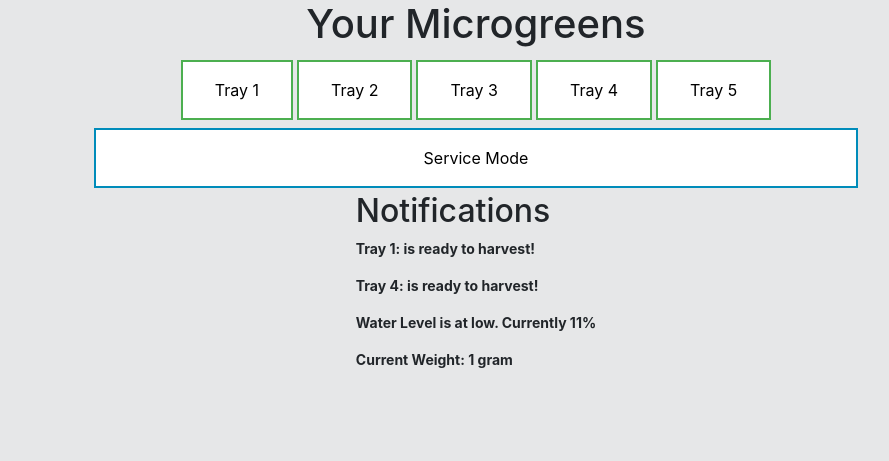
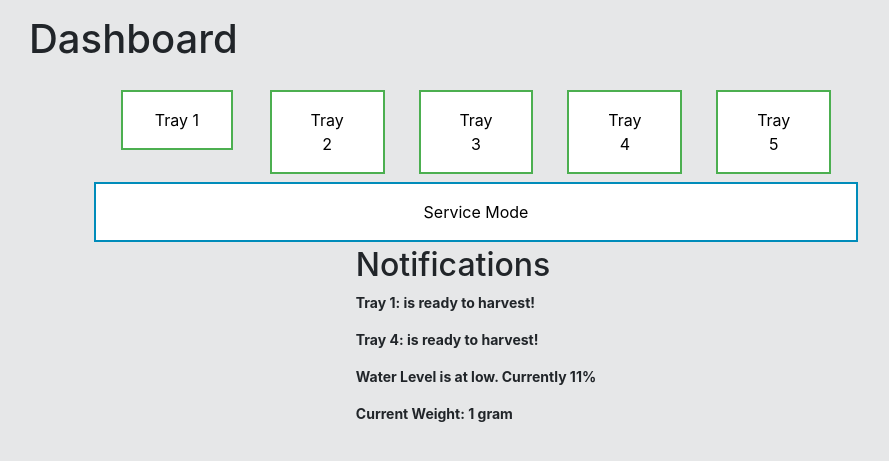
Before and after one commit to Dkenner1/Atomgreens, a Flask app: page / in a window 1280 px wide. Shown: the top 461 px of the page, without its empty margins (164-1053 px from the left). Run offline with Flask 2, Linux system fonts and the light colour scheme; some libraries are stand-ins or nearby versions.

Commit message:
Formatting/reformatting UI

```diff
--- a/MicrogreensUI/routes/main.py
+++ b/MicrogreensUI/routes/main.py
@@ -24,5 +24,9 @@ def data(trayid):
     #water_data = tray_data.find({'tray': int(trayid), 'sensor': 'water level'}, {'_id': 0})
     return render_template('tray.html')
 
+@main.route('/service', methods=['GET', 'POST'])
+def service():
+    return render_template('service.html')
+
 # eli was here
 # Daniel replies back!
--- a/MicrogreensUI/static/css/style.css
+++ b/MicrogreensUI/static/css/style.css
@@ -55,3 +55,21 @@
     width: 600px;
     height: 10%;
 }
+
+.content-header {
+  padding: 15px 0.5rem;
+}
+
+.wrapper {
+    margin-right: auto;
+    margin-left:  auto;
+
+    max-width: 960px;
+
+    padding-right: 10px;
+    padding-left:  10px;
+}
+
+.tray-box {
+
+}
--- a/MicrogreensUI/templates/base.html
+++ b/MicrogreensUI/templates/base.html
@@ -12,8 +12,8 @@
 body {
   background-color: #e6e7e8;
   background-attachment: fixed;
-background-position: right top;
-background-size: cover;
+    background-position: right top;
+  background-size: cover;
 }
 </style>
 <div class="d-flex justify-content-center">
--- a/MicrogreensUI/templates/index.html
+++ b/MicrogreensUI/templates/index.html
@@ -1,25 +1,45 @@
 {% extends "base.html" %}
 {% block content %}
-	<div class="d-flex justify-content-center">
-		<h1>Your Microgreens</h1>
+	<div class="wrapper">
+		<!-- Page Header -->
+		<div class="content-header">
+			<div class="container-fluid">
+				<h1>Dashboard</h1>
+			</div>
+		</div>
+
+		 <!-- Main content -->
+		<section>
+			<div class="container-fluid">
+				<div class="d-flex justify-content-center">
+					<div class="row">
+						<div class="col">
+							<button class="button button1" onclick="document.location='trayinfo/1'">Tray 1</button>
+						</div>
+						<div class="col">
+							<button class="button button1" onclick="document.location='trayinfo/2'">Tray 2</button>
+						</div>
+						<div class="col">
+							<button class="button button1" onclick="document.location='trayinfo/3'">Tray 3</button>
+						</div>
+						<div class="col">
+							<button class="button button1" onclick="document.location='trayinfo/4'">Tray 4</button>
+						</div>
+						<div class="col">
+							<button class="button button1" onclick="document.location='trayinfo/5'">Tray 5</button>
+						</div>
+					</div>
+				</div>
+			</div>
+		</section>
 	</div>
+
+
 
 	<div class="row">
 		<div class="container-fluid">
 			<div class="d-flex justify-content-center">
-				<button class="button button1" onclick="document.location='trayinfo/1'">Tray 1</button>
-				<button class="button button1" onclick="document.location='trayinfo/2'">Tray 2</button>
-				<button class="button button1">Tray 3</button>
-				<button class="button button1">Tray 4</button>
-				<button class="button button1">Tray 5</button>
-		 	</div>
-		</div>
-	</div>
-
-	<div class="row">
-		<div class="container-fluid">
-			<div class="d-flex justify-content-center">
-				<button class="button button2">Service Mode</button>
+				<button class="button button2" onclick="document.location='service'">Service Mode</button>
 		 	</div>
 		</div>
 	</div>
@@ -38,6 +58,8 @@
 	   <p><b>Current Weight: {{status.weight}} gram</b></p>
    </section>
 	</div>
+
+
 {% endblock %}
 {% block script %}
 
--- a/MicrogreensUI/templates/tray.html
+++ b/MicrogreensUI/templates/tray.html
@@ -2,7 +2,7 @@
 {% block content %}
 
 	<div class="d-flex justify-content-center">
-        <h1>Tray 1</h1>
+        <h1>Tray</h1>
     </div>
 
 	<div class="fixed-top">
```
Also changed, not shown: MicrogreensUI/templates/service.html (added, +10 -0 lines).
